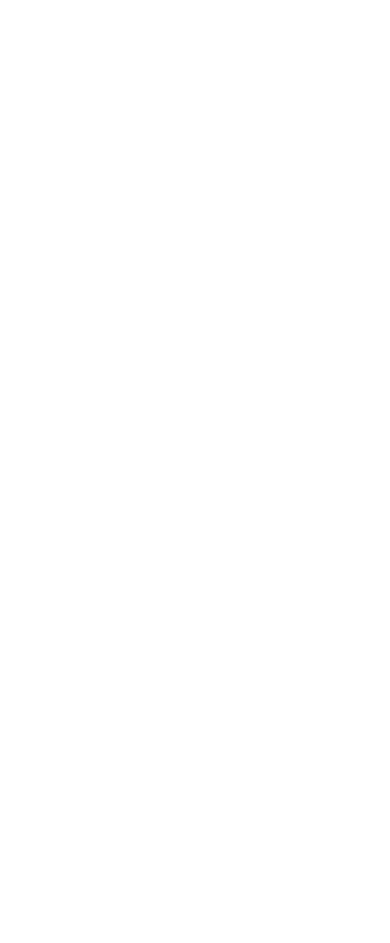
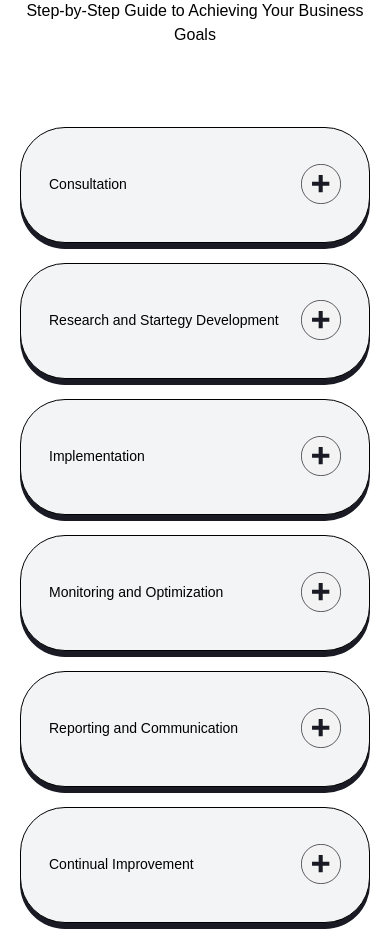
Before and after one commit to Dipika-Gandash/positiveUs, a React (Vite) app: page / in a window 390 px wide. Shown: the part 4980-5923 px from the top of the page. Before the commit the page ends 4839 px from the top, so only its background shows below. Built offline with nearby package versions, Linux system fonts and the light colour scheme; a web font is replaced by a local one.

Commit message:
add collapsible accordion for Working Process section

```diff
--- a/src/App.jsx
+++ b/src/App.jsx
@@ -4,6 +4,7 @@
 import Services from "./sections/Services"
 import CallToAction from "./sections/CallToAction"
 import CaseStudies from "./sections/CaseStudies"
+import WorkingProcess from "./sections/WorkingProcess"
 
 function App() {
 
@@ -15,6 +16,7 @@
     <Services />
     <CallToAction />
     <CaseStudies />
+    <WorkingProcess />
     </div>
   )
 }
--- /dev/null
+++ b/src/components/WorkingProcessAccordion.jsx
@@ -0,0 +1,57 @@
+import React, { useRef, useState, useEffect } from "react";
+
+const WorkingProcessAccordion = ({ item, openIndex, handleToggle }) => {
+  const isOpen = item.index === openIndex;
+  const contentRef = useRef(null);
+  const [height, setHeight] = useState("0px");
+
+  useEffect(() => {
+    if (isOpen) {
+      setHeight(`${contentRef.current.scrollHeight}px`);
+    } else {
+      setHeight("0px");
+    }
+  }, [isOpen]);
+
+  return (
+    <div
+      className={`border rounded-[45px] shadow-[0px_6px_0px_#191a23] overflow-hidden transition-all duration-500 p-5 sm:p-10 ${
+        isOpen ? "bg-lime-300" : "bg-gray-100"
+      }`}
+    >
+      <div
+        className="flex justify-between items-center cursor-pointer px-2 sm:px-6 py-4 select-none"
+        onClick={() => handleToggle(item.index)}
+      >
+        <div className="flex items-center gap-4">
+          <span className="hidden sm:inline text-3xl sm:text-5xl font-display">
+            0{item.index}
+          </span>
+          <span className="text-sm sm:text-xl">{item.title}</span>
+        </div>
+        <img
+          src={isOpen ? "/icons/minus.svg" : "/icons/plus.svg"}
+          className="w-10 h-10 sm:w-15 sm:h-15"
+        />
+      </div>
+
+      <div
+        className={`border-t-2 border-black mx-2 sm:mx-6 transition-all duration-300 ${
+          isOpen ? "opacity-100" : "opacity-0"
+        }`}
+      ></div>
+
+      <div
+        ref={contentRef}
+        style={{ height }}
+        className="px-6 overflow-hidden transition-all duration-500"
+      >
+        <p className="py-4 opacity-100 transition-opacity duration-500">
+          {item.description}
+        </p>
+      </div>
+    </div>
+  );
+};
+
+export default WorkingProcessAccordion;
--- /dev/null
+++ b/src/sections/WorkingProcess.jsx
@@ -0,0 +1,75 @@
+import React, { useState } from "react";
+import WorkingProcessAccordion from "../components/WorkingProcessAccordion";
+
+const WorkingProcess = () => {
+  const [openIndex, setOpenIndex] = useState(null);
+  const content = [
+    {
+      index: 1,
+      title: "Consultation",
+      description:
+        "During the initial consultation, we will discuss your business goals and objectives, target audience, and current marketing efforts. This will allow us to understand your needs and tailor our services to best fit your requirements.",
+    },
+    {
+      index: 2,
+      title: "Research and Startegy Development",
+      description:
+        "After the consultation, we will conduct thorough research to identify your target audience, competitors, and industry trends. This will help us develop a comprehensive strategy to achieve your business goals.",
+    },
+    {
+      index: 3,
+      title: "Implementation",
+      description:
+        "Once the research is complete, we will begin implementing the strategy. This may include optimizing your website, creating content, and launching marketing campaigns. Our team will work diligently to ensure that all tasks are completed on time and within budget.",
+    },
+    {
+      index: 4,
+      title: "Monitoring and Optimization",
+      description:
+        "After the initial implementation, we will continuously monitor and optimize your marketing efforts to ensure maximum results. This may involve adjusting ad campaigns, refining content, and analyzing data to identify areas for improvement.",
+    },
+    {
+      index: 5,
+      title: "Reporting and Communication",
+      description:
+        "Throughout the process, we will provide regular reports on the performance of your marketing campaigns. This will allow you to track progress, measure success, and make informed decisions about future strategies.",
+    },
+    {
+      index: 6,
+      title: "Continual Improvement",
+      description:
+        "Based on the data and insights gathered from the reports, we will make recommendations for further improvement. This may involve refining existing strategies, exploring new opportunities, or adjusting tactics to better align with your business goals.",
+    },
+  ];
+
+  const handleToggle = (index) => {
+    if (openIndex === index) {
+      setOpenIndex(null);
+    } else {
+      setOpenIndex(index);
+    }
+  };
+
+  return (
+    <section className="p-5 flex justify-center overflow-hidden mt-11 ">
+      <div className="bg-white max-w-7xl mx-auto w-full">
+        <div className="flex flex-col items-center gap-10 sm:flex-row mb-20">
+          <h1 className="bg-lime-300 text-center sm:text-left text-3xl sm:text-4xl">
+            Our Working Process
+          </h1>
+          <p className="w-auto text-center sm:text-left sm:w-125">
+            Step-by-Step Guide to Achieving Your Business Goals
+          </p>
+        </div>
+
+        <div className="flex flex-col gap-5">
+          {content.map((item) => (
+            <WorkingProcessAccordion key={item.index} item={item} openIndex={openIndex} handleToggle={handleToggle}/>
+          ))}
+        </div>
+      </div>
+    </section>
+  );
+};
+
+export default WorkingProcess;
```
Also changed, not shown: public/icons/minus.svg (added), public/icons/plus.svg (added).
